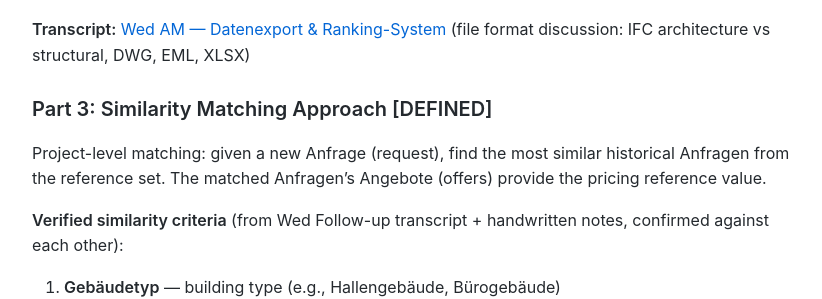
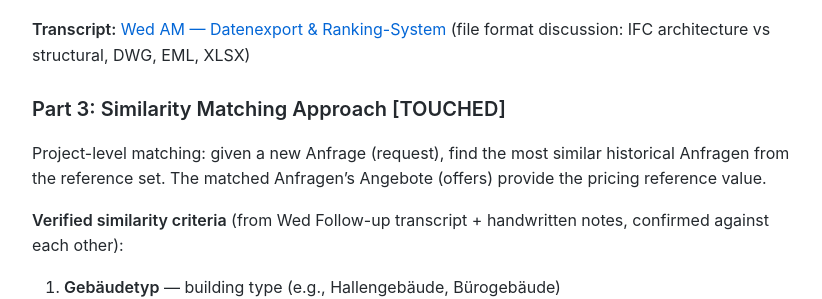
Before and after one commit to MariusWilsch/public-wilsch-ai-pages, a Jekyll site: the page built from project/rekers/design-doc-feasibility-report.md, in a window 1280 px wide and 900 px high, scrolled down 2174 px. Shown: the part 163-462 px from the top of the window, without its empty margins (228-1050 px from the left). Built offline with Jekyll 4.4.1, drawn with Linux system fonts in a browser that asks for light colours; our own code applies the rules of GitHub Pages for plain Markdown files; some of the changed text lies outside the part shown.

Commit message:
Sync from hippocampus 2026-02-09

```diff
--- a/project/rekers/design-doc-feasibility-report.md
+++ b/project/rekers/design-doc-feasibility-report.md
@@ -36,7 +36,7 @@ The problem is NOT building a full AI quotation system. The problem IS determini
 
 ## Approach
 
-### Part 1: Data Assessment [DEFINED]
+### Part 1: Data Assessment [TOUCHED]
 
 **What we have:** REKERS delivered test data on 2026-01-28 (14 projects vs 10 agreed). Two CSVs + 14 project folders:
 - **Level 1 — Anfragen.csv** (111 rows, 30 cols): Project requests with metadata (name, location, dates, amounts). Denormalized with AnfrageKunde and Angebot tables.
@@ -62,7 +62,7 @@ Determine which file formats can be processed for semantic content extraction. P
 
 **Transcript:** [Wed AM — Datenexport & Ranking-System](https://app.fireflies.ai/view/01KG1V9Y791YHSAVP7GJABEJAA) (file format discussion: IFC architecture vs structural, DWG, EML, XLSX)
 
-### Part 3: Similarity Matching Approach [DEFINED]
+### Part 3: Similarity Matching Approach [TOUCHED]
 
 Project-level matching: given a new Anfrage (request), find the most similar historical Anfragen from the reference set. The matched Anfragen's Angebote (offers) provide the pricing reference value.
 
```
